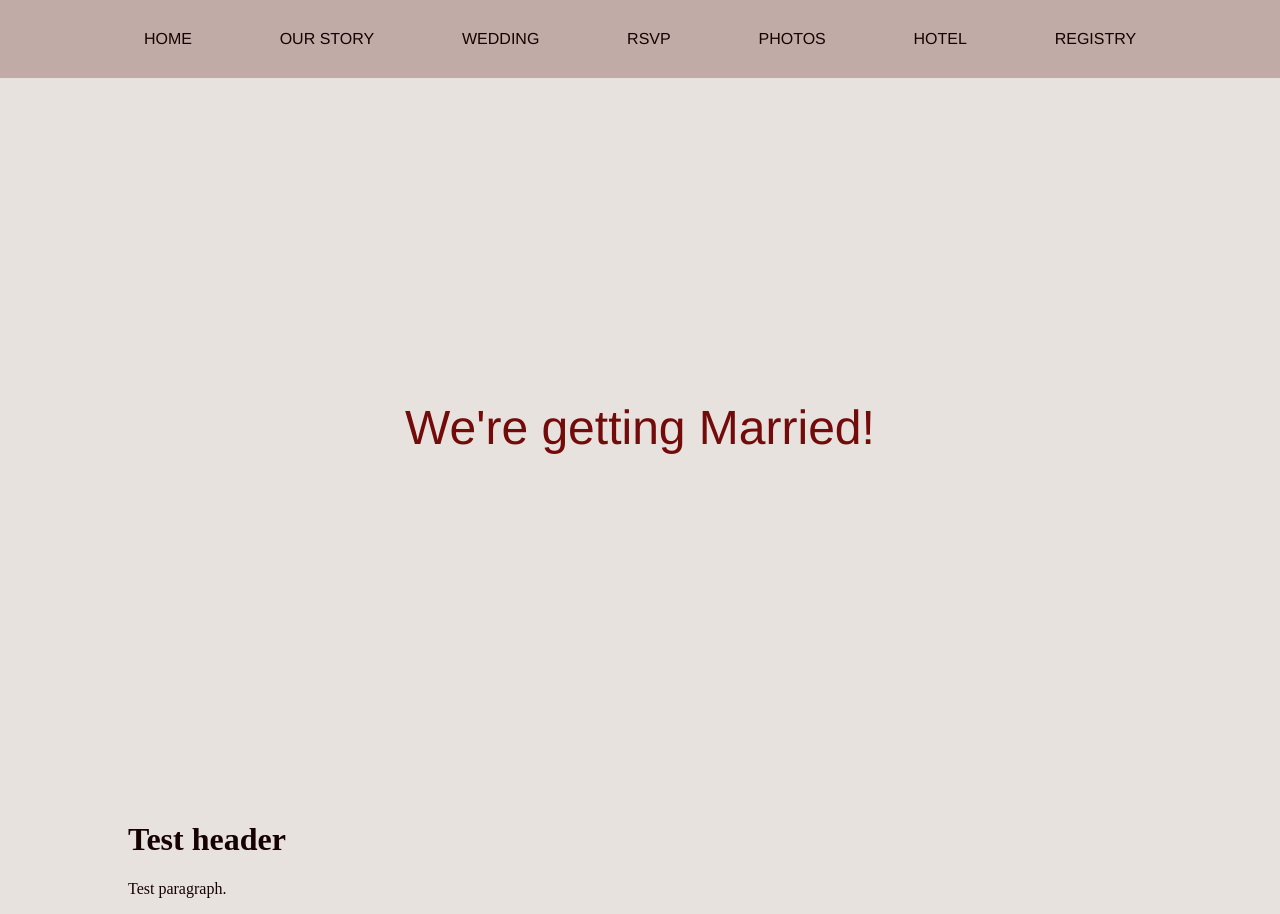
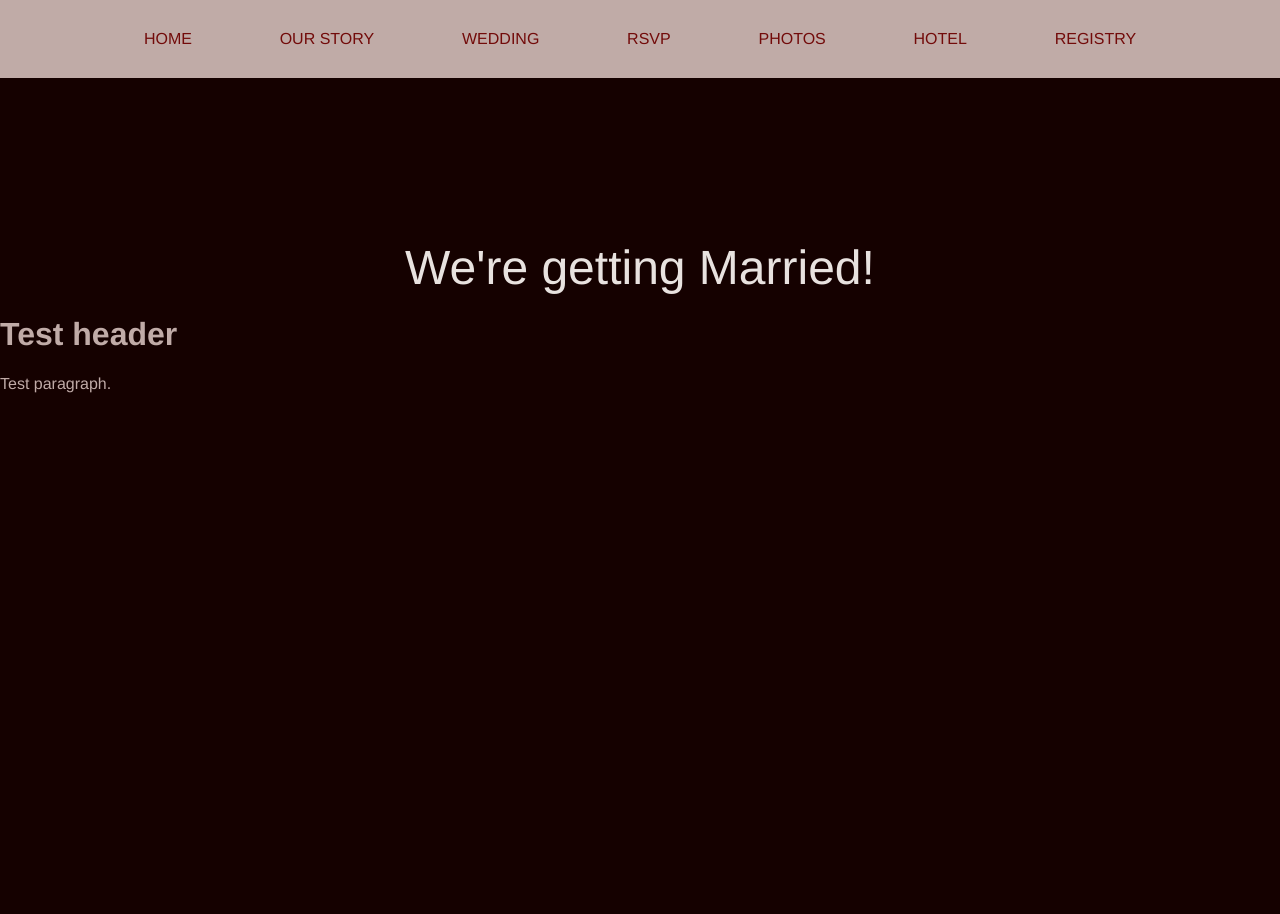
Before and after one commit to eddie-cosma/jeddie-wedding, a Flask app: page / in a window 1280 px wide. After the commit the page ends 393 px from the top, so only its background shows below. Run offline with Flask 2, Linux system fonts and the light colour scheme; parts of the project's set-up code (start-up, migrations or seed data) failed here and were passed over; some web fonts are replaced.

Commit message:
Tweaked colors and animations; started working with fonts

```diff
--- a/jeddie/static/style.css
+++ b/jeddie/static/style.css
@@ -1,24 +1,36 @@
 :root {
-    --primary-bg: #C0ABA7;
-    --primary-fg: #150100;
+    --primary-foreground: #C0ABA7;
+    --primary-background: #150100;
     --accent: #720B0A;
     --accent-alt: #C2917A;
-    --alt-bg: #E8E2DF;
+    --alt-background: #E8E2DF;
+}
+
+@font-face {
+    font-family: TofinoProRegular;
+    src: url("Tofino_Pro/Tofino Pro Reg Subset OTFs/TofinoProPersonal-Regular.otf")
+}
+
+@font-face {
+    font-family: TofinoProWideSemibold;
+    src: url("Tofino_Pro/Tofino Pro Wide Subset OTFs/TofinoProPersonalWide-Semibold.otf")
 }
 
 body {
-    color: var(--primary-fg);
-    background-color: var(--alt-bg);
+    color: var(--primary-foreground);
+    background-color: var(--primary-background);
+    font-family: TofinoProRegular, Helvetica, Arial, sans-serif;
     margin: 0;
     padding: 0;
+    position: absolute;
+    width: 100%;
 }
 
 nav {
-    background-color: var(--primary-bg);
+    background-color: var(--primary-foreground);
     width: calc(100% - 200px);
     padding: 0 100px;
     margin: 0;
-    font-family: Helvetica, Arial, sans-serif;
     position: fixed;
     display: flex;
     flex-direction: row;
@@ -31,30 +43,30 @@ nav a {
     text-transform: uppercase;
     display: block;
     flex-grow: 1;
-    color: var(--primary-fg);
+    color: var(--accent);
     text-decoration: none;
+    transition: background-color 150ms, color 150ms;
 }
 
 nav a:hover {
-    color: var(--alt-bg);
+    color: var(--alt-background);
     background-color: var(--accent-alt);
     text-decoration: none;
 }
 
 main {
-    width: 80%;
+    width: 100%;
     margin: 0 auto;
-    padding: 0 40px;
+    padding: 0;
 }
 
 div#announcement {
     animation: 1s anim-lineUp ease-out 1;
     font-size: 36pt;
-    font-family: Helvetica, Arial, sans-serif;
+    font-family: TofinoProWideSemibold, Helvetica, Arial, sans-serif;
     text-align: center;
-    padding-top: 50vh;
-    height: 50vh;
-    color: var(--accent)
+    margin-top: 30vh;
+    color: var(--alt-background);
 }
 
 @keyframes anim-lineUp {
```
